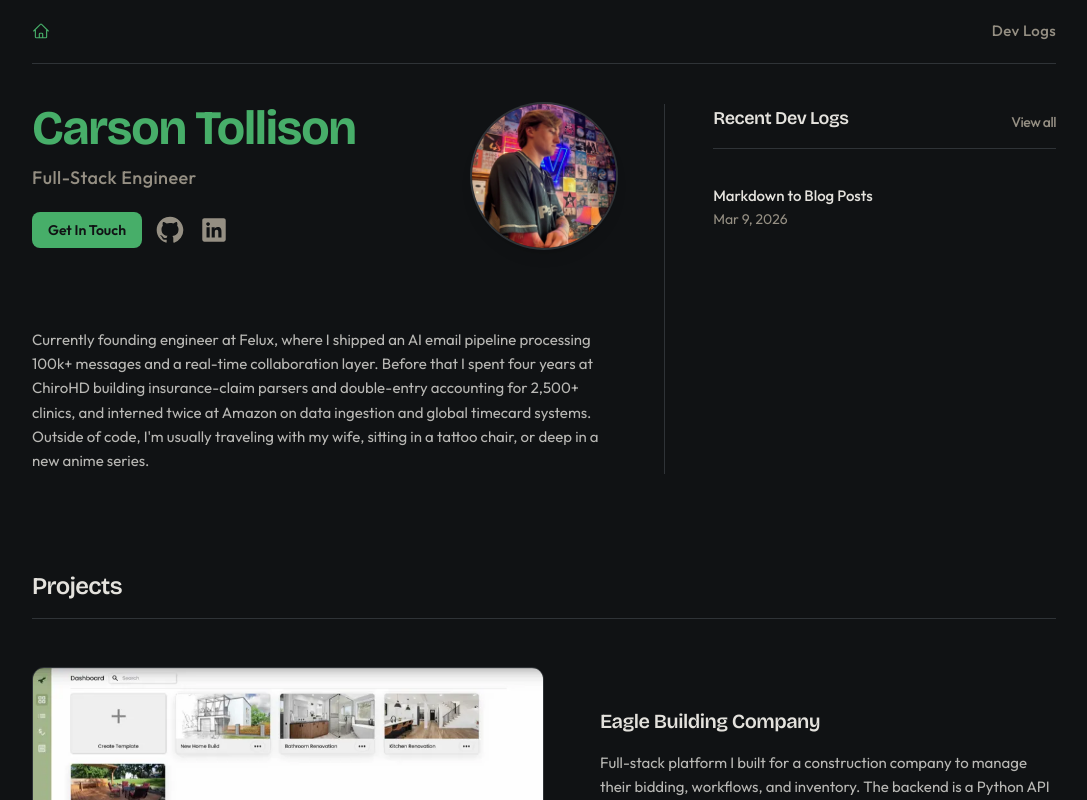
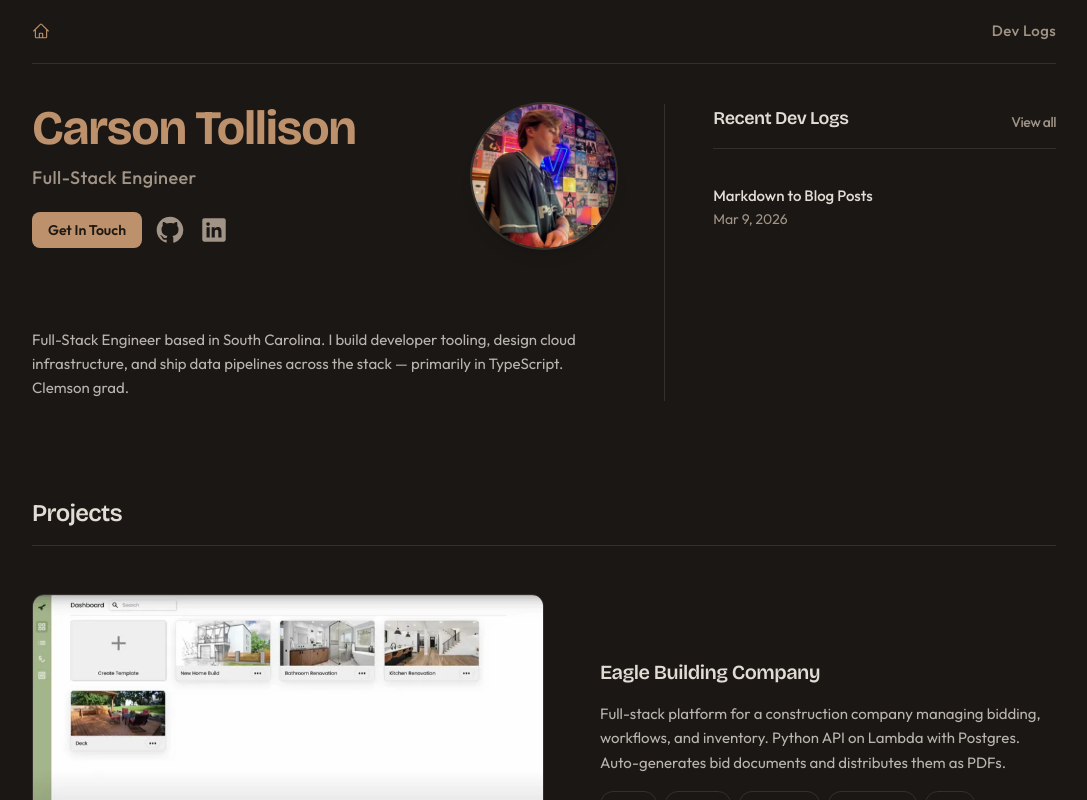
Before and after one commit to c-tollison/carson-dev, a React (Vite) app: page / in a window 1280 px wide. Shown: the top 800 px of the page, without its empty margins (96-1183 px from the left). Built offline with nearby package versions, Linux system fonts and the light colour scheme.

Commit message:
Touch ups

```diff
--- a/src/index.css
+++ b/src/index.css
@@ -4,28 +4,30 @@
 
 @layer base {
     :root {
-        --background: 210 12% 7%;
-        --foreground: 40 12% 88%;
-        --primary: 140 42% 48%;
-        --primary-foreground: 210 12% 7%;
-        --secondary: 140 15% 32%;
-        --secondary-foreground: 40 12% 90%;
-        --muted: 210 8% 14%;
-        --muted-foreground: 40 8% 55%;
-        --destructive: 0 55% 42%;
-        --destructive-foreground: 40 12% 90%;
-        --card: 210 10% 10%;
-        --card-foreground: 40 12% 88%;
-        --popover: 210 10% 12%;
-        --popover-foreground: 40 12% 88%;
-        --border: 210 8% 20%;
-        --input: 210 8% 20%;
-        --ring: 140 42% 48%;
-        --chart-1: 140 38% 45%;
-        --chart-2: 40 15% 40%;
-        --chart-3: 25 30% 45%;
-        --chart-4: 180 25% 40%;
-        --chart-5: 140 15% 35%;
+        --background: 28 12% 9%;
+        --foreground: 32 18% 86%;
+        --primary: 28 38% 58%;
+        --primary-foreground: 28 18% 10%;
+        --secondary: 28 10% 18%;
+        --secondary-foreground: 32 18% 88%;
+        --muted: 28 10% 14%;
+        --muted-foreground: 30 12% 58%;
+        --accent: 28 35% 50%;
+        --accent-foreground: 32 18% 92%;
+        --destructive: 8 55% 50%;
+        --destructive-foreground: 32 18% 92%;
+        --card: 28 11% 11%;
+        --card-foreground: 32 18% 86%;
+        --popover: 28 11% 12%;
+        --popover-foreground: 32 18% 86%;
+        --border: 28 10% 19%;
+        --input: 28 10% 19%;
+        --ring: 28 38% 58%;
+        --chart-1: 28 38% 58%;
+        --chart-2: 32 28% 70%;
+        --chart-3: 22 30% 45%;
+        --chart-4: 30 12% 50%;
+        --chart-5: 28 10% 30%;
         --radius: 0.625rem;
     }
 
--- a/src/routes/dashboard.tsx
+++ b/src/routes/dashboard.tsx
@@ -233,11 +233,9 @@ function Dashboard() {
                     <div className='md:w-3/5 flex flex-col gap-8'>
                         <Hero />
                         <p className='text-[15px] leading-relaxed text-foreground/80'>
-                            Currently founding engineer at Felux, where I shipped an AI email pipeline processing 100k+
-                            messages and a real-time collaboration layer. Before that I spent four years at ChiroHD
-                            building insurance-claim parsers and double-entry accounting for 2,500+ clinics, and
-                            interned twice at Amazon on data ingestion and global timecard systems. Outside of code, I'm
-                            usually traveling with my wife, sitting in a tattoo chair, or deep in a new anime series.
+                            Full-Stack Engineer based in South Carolina. I build developer tooling, design cloud
+                            infrastructure, and ship data pipelines across the stack — primarily in TypeScript. Clemson
+                            grad.
                         </p>
                     </div>
                     <div className='md:w-2/5 md:border-l md:border-border md:pl-12'>
@@ -248,11 +246,9 @@ function Dashboard() {
                 <div className='flex flex-col gap-10 md:hidden'>
                     <Hero />
                     <p className='text-[15px] leading-relaxed text-foreground/80'>
-                        I'm a full-stack engineer who cares about the details — from how a system scales to how the UI
-                        feels. I've spent the last few years building real software for real users, from insurance
-                        billing at chiropractic clinics to LLM-powered pipelines at an early-stage startup. Outside of
-                        code, I'm usually traveling with my wife, sitting in a tattoo chair, or deep in a new anime
-                        series.
+                        Full-Stack Engineer based in South Carolina. I build developer tooling, design cloud
+                        infrastructure, and ship data pipelines across the stack — primarily in TypeScript. Clemson
+                        grad.
                     </p>
                     <DevLogs latestLogs={latestLogs} />
                 </div>
--- a/src/routes/projects/projects.ts
+++ b/src/routes/projects/projects.ts
@@ -10,20 +10,20 @@ export interface Project {
 const projects: Project[] = [
     {
         title: 'Eagle Building Company',
-        description: `Full-stack platform I built for a construction company to manage their bidding, workflows, and inventory. The backend is a Python API running on Lambda with PostgreSQL, and it handles things like automatically generating bid documents and distributing them as PDFs.`,
+        description: `Full-stack platform for a construction company managing bidding, workflows, and inventory. Python API on Lambda with Postgres. Auto-generates bid documents and distributes them as PDFs.`,
         topics: ['Python', 'REST API', 'PostgreSQL', 'AWS Lambda', 'React'],
         thumbnail: 'eagle-dashboard.webp',
     },
     {
         title: 'DSA Randomizer',
-        description: `CLI tool I wrote in Go to keep me honest with coding problems. It uses spaced repetition, so problems you haven't touched in a while get weighted higher. Everything is stored locally in SQLite, and I tried to keep the architecture clean with separate layers for the CLI, logic, and data access.`,
+        description: `Go CLI that keeps me honest with coding problems using spaced repetition. Problems you haven't touched in a while get weighted higher. Local SQLite storage with clean separation between CLI, logic, and data layers.`,
         topics: ['Go', 'SQLite', 'CLI', 'Data Structures'],
         githubLink: 'https://github.com/c-tollison/dsa-randomizer',
         thumbnail: 'dsa-randomizer.webp',
     },
     {
         title: 'Unbeatable AI',
-        description: `Tic-Tac-Toe where you literally cannot win. The AI uses the minimax algorithm to evaluate every possible game state and always picks the best move. I built it to get a better feel for recursion and game theory.`,
+        description: `Tic-Tac-Toe where you literally cannot win. The AI uses minimax to evaluate every possible game state and always picks the best move. Built to get a better feel for recursion and game theory.`,
         topics: ['JavaScript', 'Algorithms', 'Game Theory'],
         link: 'https://c-tollison.github.io/unbeatable-ai/',
         githubLink: 'https://github.com/c-tollison/unbeatable-ai',
```
